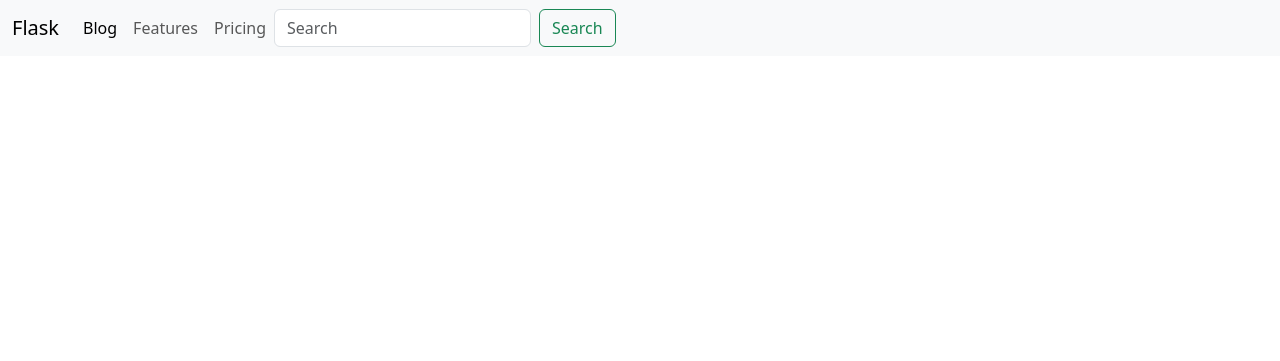
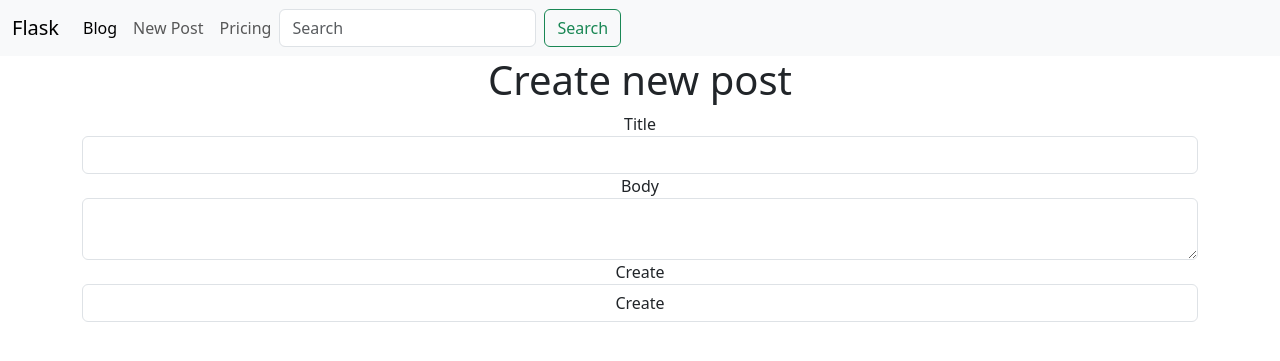
Before and after one commit to avbolsh/blog, a Flask app: page /blog/create/ in a window 1280 px wide. Shown: the top 361 px of the page. Run offline with Flask 3, Linux system fonts and the light colour scheme.

Commit message:
add forms

```diff
--- a/app/posts/__init__.py
+++ b/app/posts/__init__.py
@@ -1,8 +1,31 @@
-from flask import Blueprint, render_template
+from flask import Blueprint, render_template, redirect, url_for
 from .models import Post, Tag
 from flask import request
+from .forms import PostForm
+from app import db
 
 posts = Blueprint("posts", __name__, template_folder="templates")
+
+
+@posts.route("/create/", methods=["GET", "POST"])
+def post_create():
+
+    form = PostForm()
+
+    if request.method == "POST":
+        title = request.form.get("title")
+        body = request.form.get("body")
+
+        try:
+            post = Post(title=title, body=body)
+            db.session.add(post)
+            db.session.commit()
+        except:
+            pass
+    else:
+        return render_template("posts/post_create.html", form=form)
+
+    return redirect(url_for("index"))
 
 
 @posts.route("/")
--- /dev/null
+++ b/app/posts/forms.py
@@ -0,0 +1,7 @@
+from wtforms import Form, StringField, TextAreaField, SubmitField
+
+
+class PostForm(Form):
+    title = StringField("Title")
+    body = TextAreaField("Body")
+    submit = SubmitField("Create")
--- /dev/null
+++ b/app/posts/templates/posts/post_create.html
@@ -0,0 +1,20 @@
+{% extends 'base.html' %}
+
+{% block title %}
+Create new post
+{% endblock title %}
+
+{% block content %}
+<h1>Create new post</h1>
+<form action="{{url_for('posts.post_create')}}" method="POST">
+
+    {% for field in form %}
+    <div class="form-group">
+        {{field.label()}}<br>
+        {{field(class="form-control")}}
+    </div>
+    {% endfor %}
+
+</form>
+
+{% endblock content %}
--- a/app/templates/base.html
+++ b/app/templates/base.html
@@ -23,7 +23,7 @@
             <a class="nav-link active" aria-current="page" href="{{url_for('posts.post_list')}}">Blog</a>
           </li>
           <li class="nav-item">
-            <a class="nav-link" href="#">Features</a>
+            <a class="nav-link" href="{{url_for('posts.post_create')}}">New Post</a>
           </li>
           <li class="nav-item">
             <a class="nav-link" href="#">Pricing</a>
--- a/config.py
+++ b/config.py
@@ -6,3 +6,4 @@ class Config:
     DEBUG = True
     SQLALCHEMY_DATABASE_URI = "sqlite:///" + os.path.join(BASE_DIR, "database.db")
     SQLALCHEMY_TRACK_MODIFICATION = False
+    SECRET_KEY = "fjskdfjsdlfksjdfkj"
--- a/requirements.txt
+++ b/requirements.txt
@@ -4,6 +4,7 @@ click==8.1.3
 Flask==2.3.2
 Flask-Migrate==4.0.4
 Flask-SQLAlchemy==3.0.3
+Flask-WTF==1.1.1
 greenlet==2.0.2
 importlib-metadata==6.6.0
 importlib-resources==5.12.0
@@ -14,4 +15,5 @@ MarkupSafe==2.1.2
 SQLAlchemy==2.0.15
 typing-extensions==4.6.1
 Werkzeug==2.3.4
+WTForms==3.0.1
 zipp==3.15.0
```
